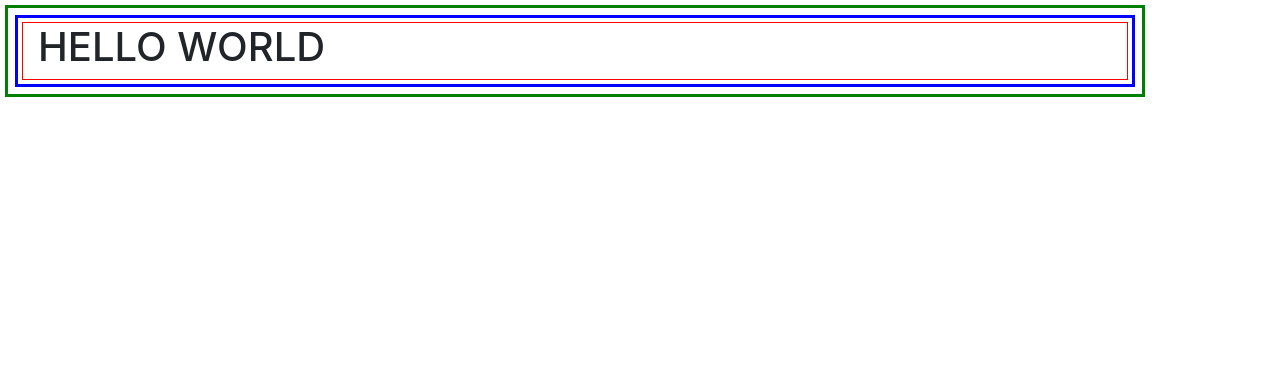
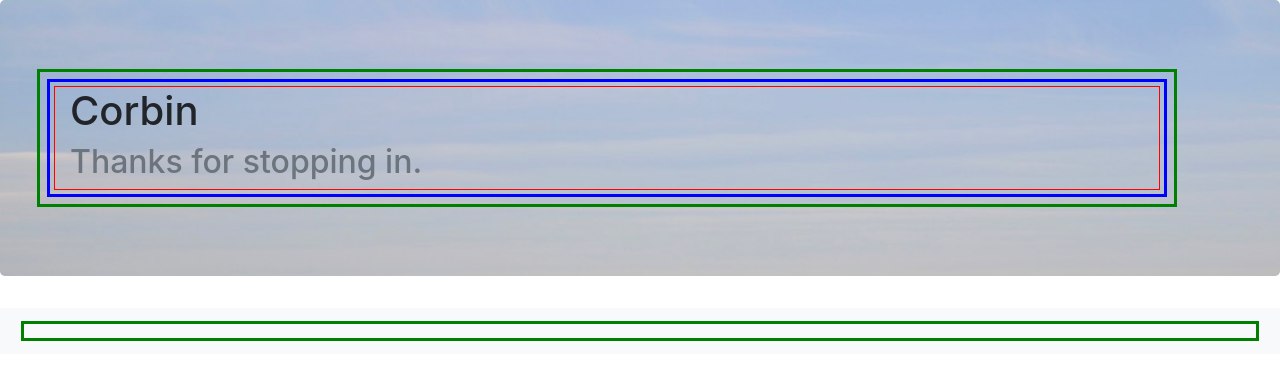
Before and after one commit to CorbinB24/Portfolio-Page-, a website: page index.html in a window 1280 px wide. Drawn offline with nearby package versions, Linux system fonts and the light colour scheme.

Commit message:
jumbotron

```diff
--- a/css/styles.css
+++ b/css/styles.css
@@ -31,3 +31,9 @@
 .orange-border {
   border: 1px solid green;
 }
+
+.jumbotron {
+  background-image: url("/img/ocean.jpg");
+  background-size: cover;
+  object-fit: cover;
+}
--- a/index.html
+++ b/index.html
@@ -12,19 +12,29 @@
     />
     <link rel="stylesheet" href="css/styles.css" />
 
-    <title>Document</title>
+    <title>Personal Portfolio Page</title>
   </head>
-  <div class="container">
-    <div class="row">
-      <div class="col">
-        <header>
-          <h1>HELLO WORLD</h1>
-        </header>
+  <body>
+    <!--HEADER ELEMENT -->
+    <div class="jumbotron">
+      <div class="container">
+        <div class="row">
+          <div class="col">
+            <h1>Corbin</h1>
+            <h2 class="text-muted">Thanks for stopping in.</h2>
+          </div>
+        </div>
       </div>
     </div>
-  </div>
 
-  <body>
+    <!--NAVBAR ELEMENT -->
+
+    <nav class="navbar navbar-light bg-light">
+      <div class="container-fluid">
+        <a class="navbar-brand"></a>
+      </div>
+    </nav>
+
     <footer></footer>
     <script src="node_modules/jquery/dist/jquery.slim.min.js"></script>
     <script src="node_modules/popper.js/dist/umd/popper.min.js"></script>
```
Also changed, not shown: img/ocean.jpg (added), 2 other files.
